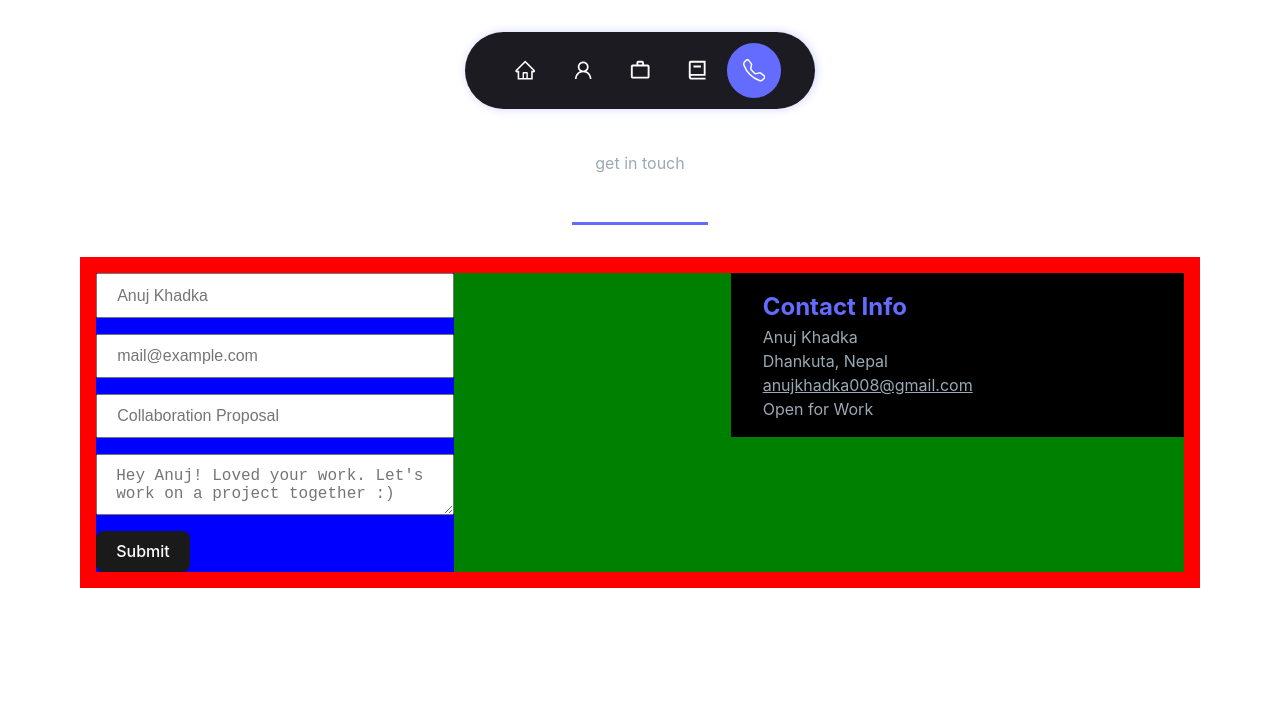
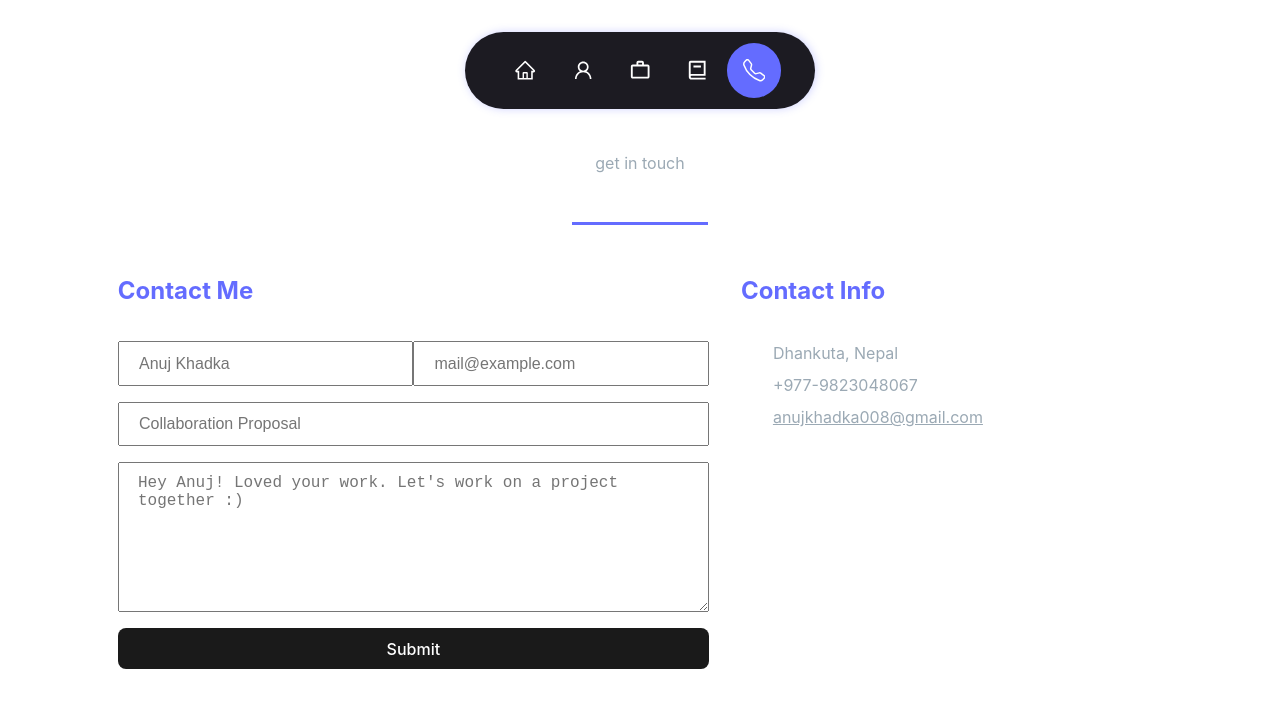
Before and after one commit to Anuj-Khadka/Anujolio, a React (Vite) app: page /contact in a window 1280 px wide. Shown: the top 708 px of the page. Built offline with nearby package versions, Linux system fonts and the light colour scheme.

Commit message:
update contact page

```diff
--- a/src/assets/css/Contact.css
+++ b/src/assets/css/Contact.css
@@ -9,58 +9,54 @@
 }
 
 .contact {
-  width: 100%;
-  background: red;
+  /* width: 100%; */
+  /* background: red; */
   padding: 1rem;
 }
 
 .contact-row {
   display: flex;
-  /* flex-wrap: wrap; */
-  background-color: green;
-  justify-content: space-between;
+  flex-wrap: wrap;
+  /* background-color: green; */
+  justify-content: center;
   align-items: flex-start;
+}
+
+.form-container {
+  /* background: brown; */
+  flex: 0 0 58.333333%;
+  max-width: 54.333333%;
+  text-align: left;
 }
 
 .contact-info-container {
   display: inline-block;
-  padding: 1rem 1rem 1rem 2rem;
+  padding: 0rem 1rem 1rem 2rem;
   text-align: left;
   flex: 0 0 41.666667%;
   /* max-width: 41.666667%; */
-  background: black;
+  /* background: black; */
 }
 
-.contact-info-container > h5 {
+.contact-info-container > h5,
+.form-container > h5 {
   color: #646cff;
   font-size: 1.5rem;
+  margin-bottom: 2rem;
 }
 
 /* contact form  */
 .contact-form {
   display: flex;
   flex-wrap: wrap;
-  flex: 0 0 58.333333%;
-  background-color: blue;
-  max-width: 56.333333%;
-  /* max-width: 100%; */
 }
 
-/* #contact_name {
-  grid-area: name;
-}
-#contact_email {
-  grid-area: email;
-}
-#contact_subject {
-  grid-area: subject;
-}
 #contact_message {
-  grid-area: message;
+  height: 150px;
 }
 #contact_submit {
-  grid-area: submit-btn;
-} */
+  width: 100%;
+}
 
 .contact-inputs {
   padding: 0.7rem 1.2rem;
@@ -79,3 +75,32 @@
 #contact_subject {
   flex: 0 0 100%;
 }
+
+/* .contact-info-row{
+  display: flex;
+  flex-wrap: wrap;
+  justify-content: space-between;
+  align-items: center;
+} */
+
+.contact-info-row .contact-info-item {
+  width: 50%;
+  /* background-color: green; */
+  border-radius: 1rem;
+  display: flex;
+  align-items: flex-start;
+  margin-bottom: 0.5rem;
+  cursor: pointer;
+}
+
+.contact-info-row .contact-info-item > span {
+  margin-right: 1rem;
+}
+
+@media screen and (width < 800px) {
+  .contact-info-container {
+    margin-top: 3rem;
+    padding-top: 2rem;
+    border-top: solid 1px #ffffff79;
+  }
+}
--- a/src/compontents/Contact.jsx
+++ b/src/compontents/Contact.jsx
@@ -1,6 +1,8 @@
 import React from "react";
 import "../assets/css/Contact.css";
 import ContactForm from "./micro-components/ContactForm";
+import {MdLocationOn, MdEmail} from "react-icons/md"
+import { BsTelephone,  } from "react-icons/bs";
 
 const Contact = () => {
   return (
@@ -12,7 +14,7 @@ const Contact = () => {
       <div className="contact">
         <div className="contact-row">
           <div className="form-container">
-            {/* <img src={Anuj} alt="anuj-khadka" /> */}
+            <h5>Contact Me</h5>
             <ContactForm />
           </div>
           <div className="contact-info-container">
@@ -20,21 +22,16 @@ const Contact = () => {
             <h5>Contact Info</h5>
             <div className="contact-info-row">
               <div className="contact-info-item">
-                  <span>
-                    {/* <BsPersonCircle /> */}
-                  </span>
-                  <p className="tertiary">Anuj Khadka</p>
-                </div>
-                <div className="contact-info-item">
-                  <span>
-                    {/* <MdLocationOn /> */}
-                  </span>
+                <span><MdLocationOn /></span>
                 <p className="tertiary">Dhankuta, Nepal</p>
               </div>
               <div className="contact-info-item">
-                  <span>
-                    {/* <MdEmail /> */}
-                  </span>
+                <span><BsTelephone /></span>
+                <p className="tertiary">+977-9823048067</p>
+              </div>
+
+              <div className="contact-info-item">
+                <span><MdEmail /> </span>
                 <p className="tertiary">
                   <a
                     href="mailto:anujkhadka008@gmail.com"
@@ -45,12 +42,10 @@ const Contact = () => {
                   </a>
                 </p>
               </div>
-                <div className="contact-info-item">
-                  <span>
-                    {/* <GrStatusCriticalSmall /> */}
-                  </span>
+              {/* <div className="contact-info-item">
+                <span><GrStatusCriticalSmall /> </span>
                 <p className="tertiary">Open for Work</p>
-                </div>
+              </div> */}
             </div>
             {/* <div className="seperator"></div>  */}
           </div>
```
Lines whose indentation alone changed are shown as unchanged.
